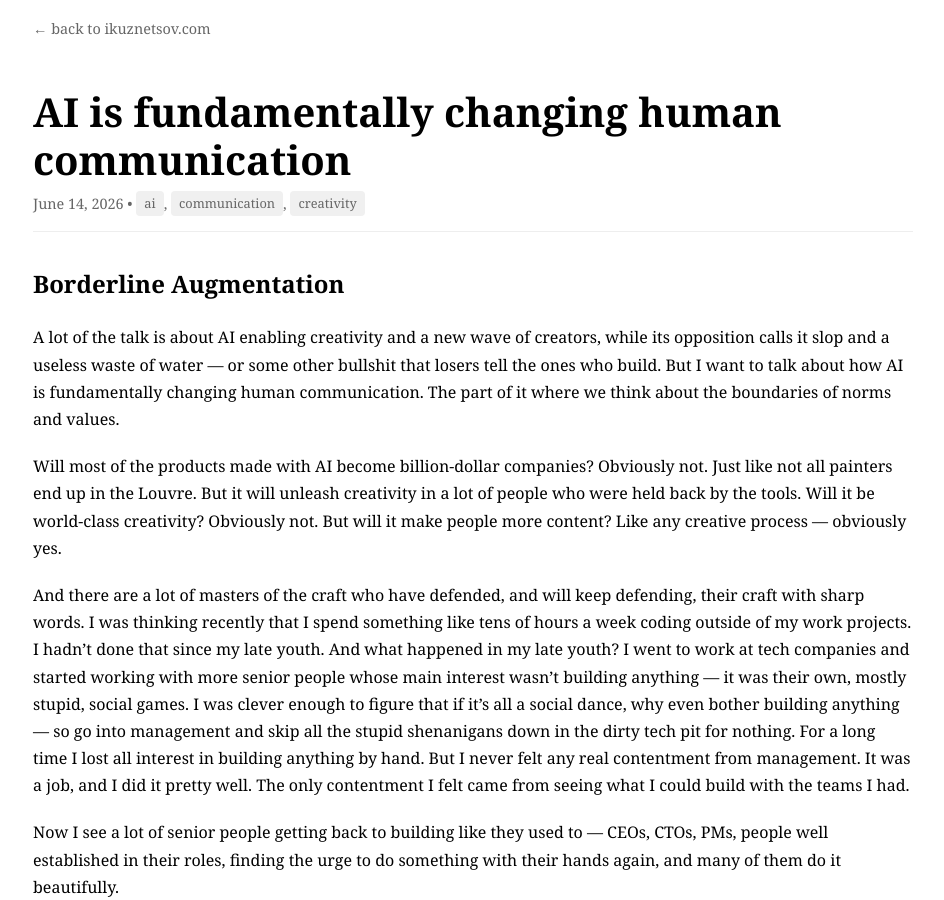
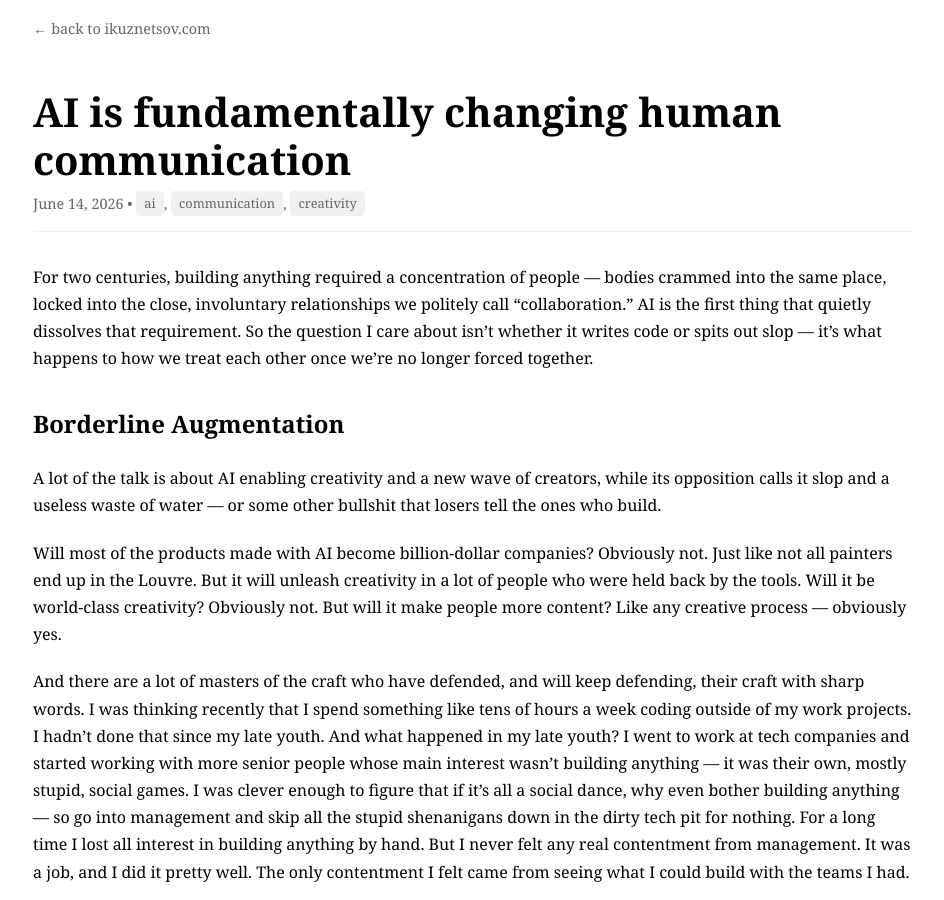
Before and after one commit to ivankuznetsov/ikuznetsov.com, a Jekyll site: the page built from _posts/2026-06-14-ai-is-fundamentally-changing-human-communication.md, in a window 1280 px wide and 900 px high. Shown: the whole window, without its empty margins (167-1111 px from the left). Built offline with Jekyll 4.4.1, drawn with Linux system fonts in a browser that asks for light colours; some web fonts are replaced.

Commit message:
Add thesis-planting lede; dedup the old framing line
Surfaces the essay's spine (forced 'concentrated' work -> AI dissolves the
need for it) in the opening, so it guides all three parts instead of landing
only in the final paragraph.

Co-Authored-By: Claude Opus 4.8 (1M context) <noreply@anthropic.com>

```diff
--- a/_posts/2026-06-14-ai-is-fundamentally-changing-human-communication.md
+++ b/_posts/2026-06-14-ai-is-fundamentally-changing-human-communication.md
@@ -15,9 +15,11 @@ twitter:
   card: summary_large_image
 ---
 
+For two centuries, building anything required a concentration of people — bodies crammed into the same place, locked into the close, involuntary relationships we politely call "collaboration." AI is the first thing that quietly dissolves that requirement. So the question I care about isn't whether it writes code or spits out slop — it's what happens to how we treat each other once we're no longer forced together.
+
 ## Borderline Augmentation
 
-A lot of the talk is about AI enabling creativity and a new wave of creators, while its opposition calls it slop and a useless waste of water — or some other bullshit that losers tell the ones who build. But I want to talk about how AI is fundamentally changing human communication. The part of it where we think about the boundaries of norms and values.
+A lot of the talk is about AI enabling creativity and a new wave of creators, while its opposition calls it slop and a useless waste of water — or some other bullshit that losers tell the ones who build.
 
 Will most of the products made with AI become billion-dollar companies? Obviously not. Just like not all painters end up in the Louvre. But it will unleash creativity in a lot of people who were held back by the tools. Will it be world-class creativity? Obviously not. But will it make people more content? Like any creative process — obviously yes.
 
```
